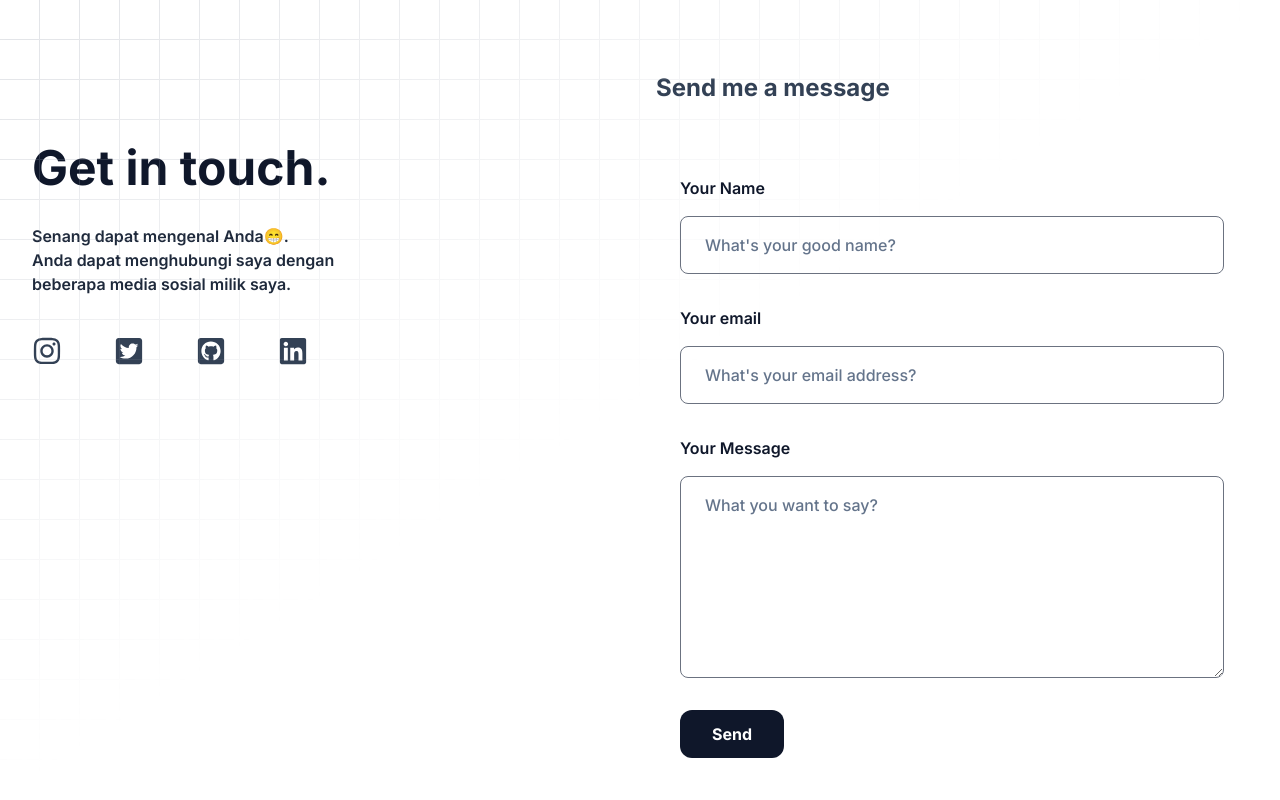
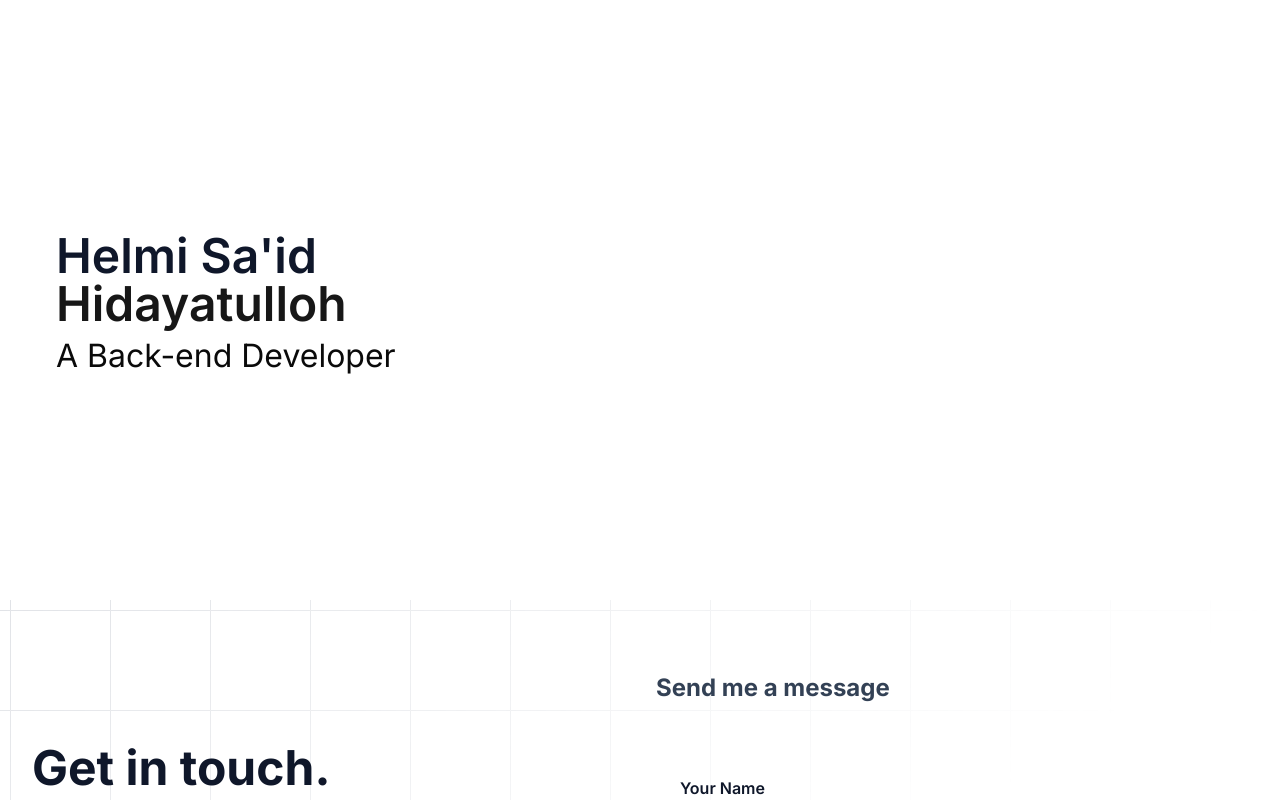
Before and after one commit to helmisaid/portfolio, a Next.js app: page / in a window 1280 px wide. Shown: the top 800 px of the page. Built offline with nearby package versions, Linux system fonts and the light colour scheme.

Commit message:
last edited

```diff
--- a/components/footer.js
+++ b/components/footer.js
@@ -104,19 +104,19 @@ const Contact = () => {
 
   return (
     <section id="contact">
-      <div className="font-semibold bg-white mx-auto py-16 px-4">
-        <GridPattern
-          width={40}
-          height={40}
-          x={-1}
-          y={-1}
+      <div className="font-semibold bg-white mx-auto py-16 px-4 relative">
+      <GridPattern
+          width={100}
+          height={100}
+          x={10}
+          y={10}
           className={cn(
             "[mask-image:linear-gradient(to_bottom_right,white,transparent,transparent)] "
           )}
         />
-        <div className="container grid lg:grid-cols-2 gap-8">
+        <div className="container grid lg:grid-cols-2 gap-8 relative">
           <div className="pr-8 md:pr-56 text-slate-200 pt-20">
-            <h1 className="w-full mb-4 text-3xl lg:text-4xl xl:text-5xl font-bold text-slate-900">
+            <h1 className="w-full mb-4 text-4xl xl:text-5xl font-bold text-slate-900">
               Get in touch.
             </h1>
             <p className="py-4 text-slate-800">
@@ -191,9 +191,9 @@ const Contact = () => {
 
                   <button
                     type="submit"
-                    className="bg-slate-900 hover:bg-slate-600 py-3 px-8 rounded-xl outline-none w-fit text-white font-bold shadow-primary "
-                  >
-                    {loading ? "Sending..." : "Send"}
+                    className="bg-slate-900 hover:bg-slate-600 px-6 py-2 rounded-xl outline-none w-fit text-white font-bold shadow-primary "
+                  >Send
+                    {/* {loading ? "Sending..." : "Send"} */}
                   </button>
                 </form>
               </div>
--- a/components/hero.js
+++ b/components/hero.js
@@ -2,11 +2,12 @@
 import Image from "next/image";
 import Helmi from "../public/img/helmi.png";
 import { motion } from "framer-motion";
+import { TypeAnimation } from "react-type-animation";
 
 const Hero = () => {
   return (
     <>
-      <section id="home" className="py-36 bg-slate-100">
+      <section id="home" className="py-56 bg-white">
         <div className="container">
           <div className="flex flex-wrap">
             <motion.div
@@ -15,20 +16,24 @@ const Hero = () => {
               animate={{ opacity: 1, scale: 1, translateY: 4 }}
               className="w-full self-center px-10 md:w-1/2 mb-4 md:mb-0"
             >
-              <h1 className="font-semibold font-inter text-primary">
-                <span className="text-xl sm:text-3xl">
-                  <span className="underline">Hello World</span> 👋,{" "}
-                </span>
-                <span className="text-slate-900 sm:text-xl">my name is...</span>
-              </h1>
-              <h3 className="font-semibold font-inter my-1 text-slate-900 text-3xl sm:text-4xl md:text-5xl">
+              <h1 className="font-semibold font-inter my-1 text-slate-900 text-3xl sm:text-4xl md:text-5xl">
                 Helmi Sa&apos;id{" "}
                 <span className="text-primary">Hidayatulloh</span>
-              </h3>
-              <p className="text-base text-slate-600 leading-relaxed my-2 md:text-lg">
-                As a student at Airlangga University 4 Years Diploma of
-                Informatics Engineering & a Software Developer.
-              </p>
+              </h1>
+              <TypeAnimation
+                sequence={[
+                  // Same substring at the start will only be typed once, initially
+                  "A Front-end Developer",
+                  1000,
+                  "A Back-end Developer",
+                  1000,
+                  "A UI/UX Designer",
+                  1000,
+                ]}
+                speed={30}
+                style={{ fontSize: "2em" }}
+                repeat={Infinity}
+              />
             </motion.div>
             {/* <div className="w-full md:w-80 lg:w-96 flex justify-center md:justify-start lg:justify-end md:ml-0 lg:ml-20 px-4 z-10 relative">
               <div className="w-full h-full drop-shadow-2xl">
--- a/package.json
+++ b/package.json
@@ -21,6 +21,7 @@
     "react-dom": "^18.2.0",
     "react-icons": "^5.1.0",
     "react-toastify": "^11.0.5",
+    "react-type-animation": "^3.2.0",
     "react-vertical-timeline-component": "^3.6.0",
     "solid-toast": "^0.5.0",
     "tailwind-merge": "^3.0.2",
--- a/src/app/page.js
+++ b/src/app/page.js
@@ -9,9 +9,9 @@ export default function Home() {
   return (
     <>
       {/* <Navbar />
-      <Hero />
       <About />
       <Knowledges /> */}
+      <Hero />
       <Footer />
     </>
   );
```
Also changed, not shown: 2 other files (tests, documents, lock files or other folders).
